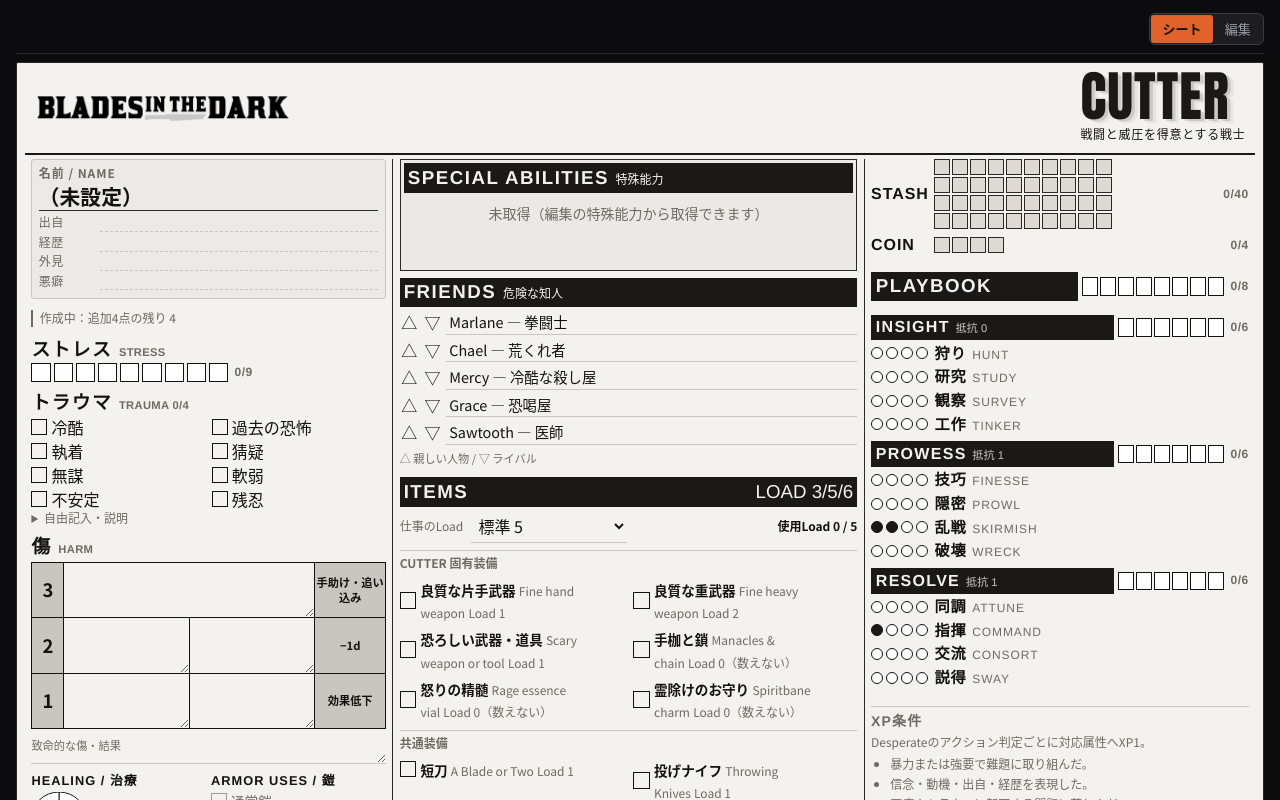
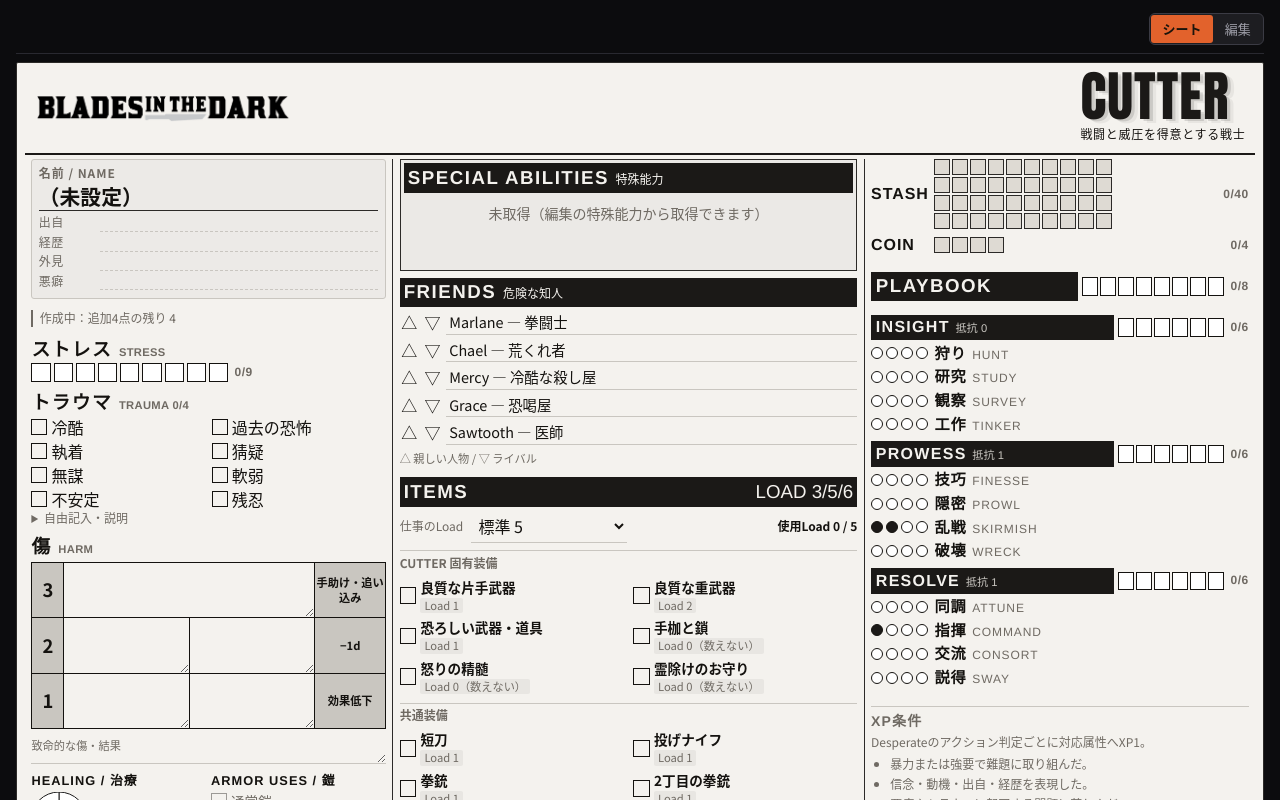
Before and after one commit to yukiohku/BladesInTheDarkSPA, a React (Vite) app: page / in a window 1280 px wide. Shown: the top 800 px of the page. Built offline with nearby package versions, Linux system fonts and the light colour scheme.

Commit message:
fix: 装備名とLoadを分けて表示する

```diff
--- a/src/components/SheetPanels.tsx
+++ b/src/components/SheetPanels.tsx
@@ -165,7 +165,7 @@
       >
         <div className="equipment-heading">
           <span>
-            <Bilingual name={item.name} ja={item.ja} />
+            <span className="equipment-name">{item.ja ?? item.name}</span>
             <small>
               Load {item.load}
               {item.load === 0 ? '（数えない）' : ''}
--- a/src/sheet/sheet.css
+++ b/src/sheet/sheet.css
@@ -1115,19 +1115,27 @@
 .os .equipment-checks .os-box--on {
   background: var(--os-on);
 }
-.os .equipment-heading .os-bi__ja {
+.os .equipment-heading > span:first-child {
+  display: flex;
+  flex-direction: column;
+  align-items: flex-start;
+  min-width: 0;
+}
+.os .equipment-name {
   font-size: 0.85rem;
-}
-.os .equipment-heading .os-bi__en {
-  font-size: 0.75rem;
-  margin-left: 0.2rem;
+  font-weight: 600;
+  line-height: 1.35;
 }
 .os .equipment-heading small {
-  display: inline;
+  display: inline-flex;
   white-space: nowrap;
-  font-size: 0.75rem;
+  margin: 0.1rem 0 0;
+  padding: 0 0.25rem;
   color: var(--os-dim);
-  margin-left: 0.2rem;
+  background: rgba(0, 0, 0, 0.05);
+  border-radius: 2px;
+  font-size: 0.7rem;
+  line-height: 1.4;
 }
 .os-equipment > h4 {
   margin: 0.25rem 0 0.1rem;
```
